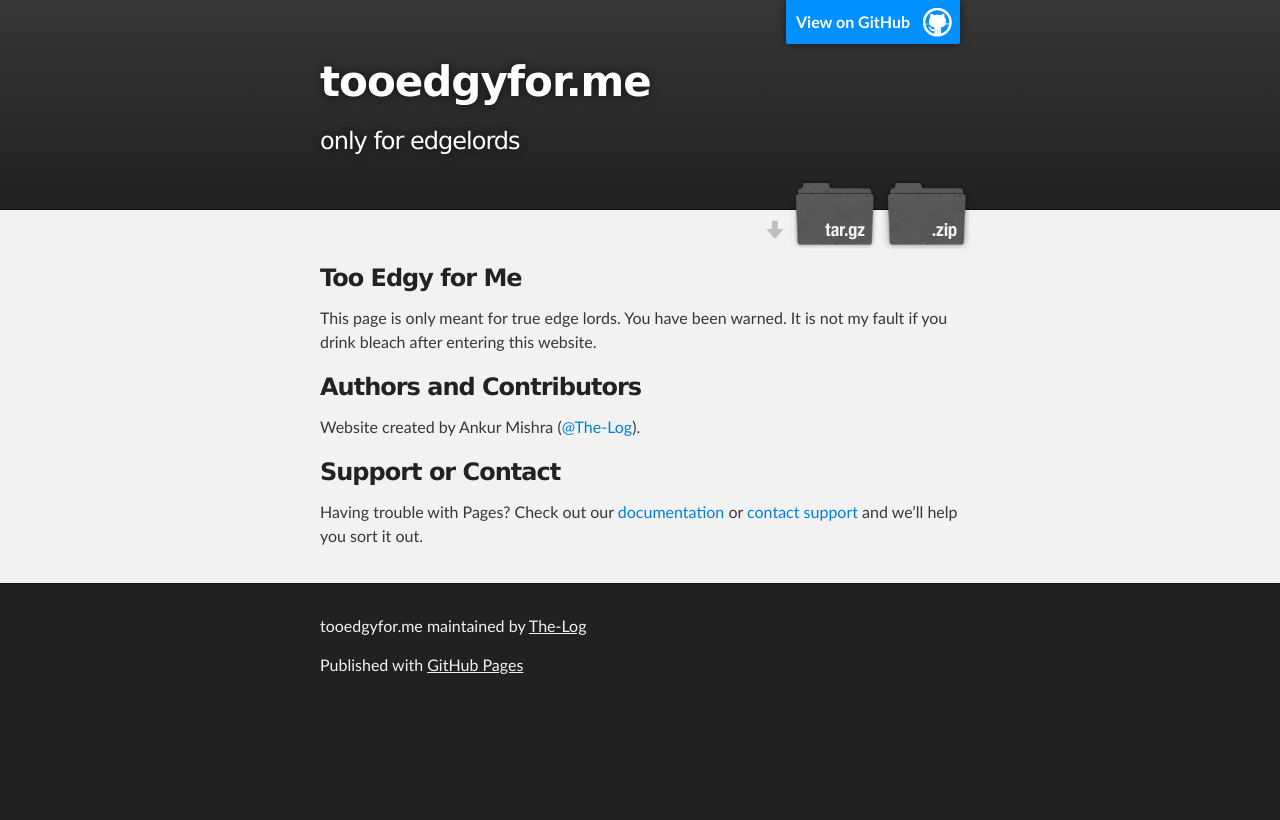
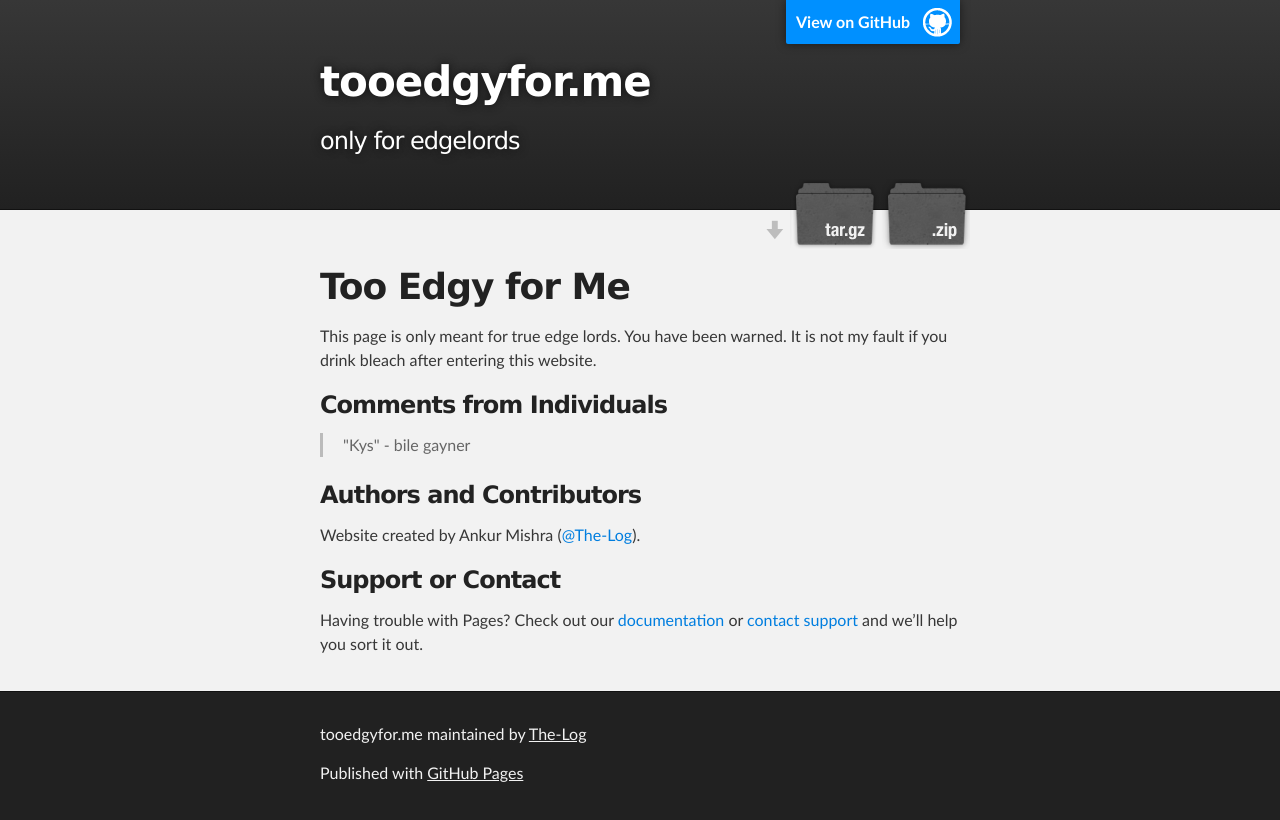
Before and after one commit to bandhig/tooedgyfor.me, a plain HTML site: page index.html in a window 1280 px wide. Drawn offline with Linux system fonts and the light colour scheme.

```diff
--- a/index.html
+++ b/index.html
@@ -31,10 +31,17 @@
     <!-- MAIN CONTENT -->
     <div id="main_content_wrap" class="outer">
       <section id="main_content" class="inner">
-        <h3>
-<a id="too-edgy-for-me" class="anchor" href="#too-edgy-for-me" aria-hidden="true"><span aria-hidden="true" class="octicon octicon-link"></span></a>Too Edgy for Me</h3>
+        <h1>
+<a id="too-edgy-for-me" class="anchor" href="#too-edgy-for-me" aria-hidden="true"><span aria-hidden="true" class="octicon octicon-link"></span></a>Too Edgy for Me</h1>
 
 <p>This page is only meant for true edge lords. You have been warned. It is not my fault if you drink bleach after entering this website.</p>
+
+<h3>
+<a id="comments-from-individuals" class="anchor" href="#comments-from-individuals" aria-hidden="true"><span aria-hidden="true" class="octicon octicon-link"></span></a>Comments from Individuals</h3>
+
+<blockquote>
+<p>"Kys" - bile gayner</p>
+</blockquote>
 
 <h3>
 <a id="authors-and-contributors" class="anchor" href="#authors-and-contributors" aria-hidden="true"><span aria-hidden="true" class="octicon octicon-link"></span></a>Authors and Contributors</h3>
--- a/params.json
+++ b/params.json
@@ -1,6 +1,6 @@
 {
   "name": "tooedgyfor.me",
   "tagline": "only for edgelords",
-  "body": "### Too Edgy for Me\r\nThis page is only meant for true edge lords. You have been warned. It is not my fault if you drink bleach after entering this website.\r\n\r\n### Authors and Contributors\r\nWebsite created by Ankur Mishra (@The-Log).\r\n\r\n### Support or Contact\r\nHaving trouble with Pages? Check out our [documentation](https://help.github.com/pages) or [contact support](https://github.com/contact) and we’ll help you sort it out.\r\n",
+  "body": "# Too Edgy for Me\r\nThis page is only meant for true edge lords. You have been warned. It is not my fault if you drink bleach after entering this website.\r\n\r\n### Comments from Individuals\r\n> \"Kys\" - bile gayner\r\n\r\n### Authors and Contributors\r\nWebsite created by Ankur Mishra (@The-Log).\r\n\r\n### Support or Contact\r\nHaving trouble with Pages? Check out our [documentation](https://help.github.com/pages) or [contact support](https://github.com/contact) and we’ll help you sort it out.\r\n",
   "note": "Don't delete this file! It's used internally to help with page regeneration."
 }
```
